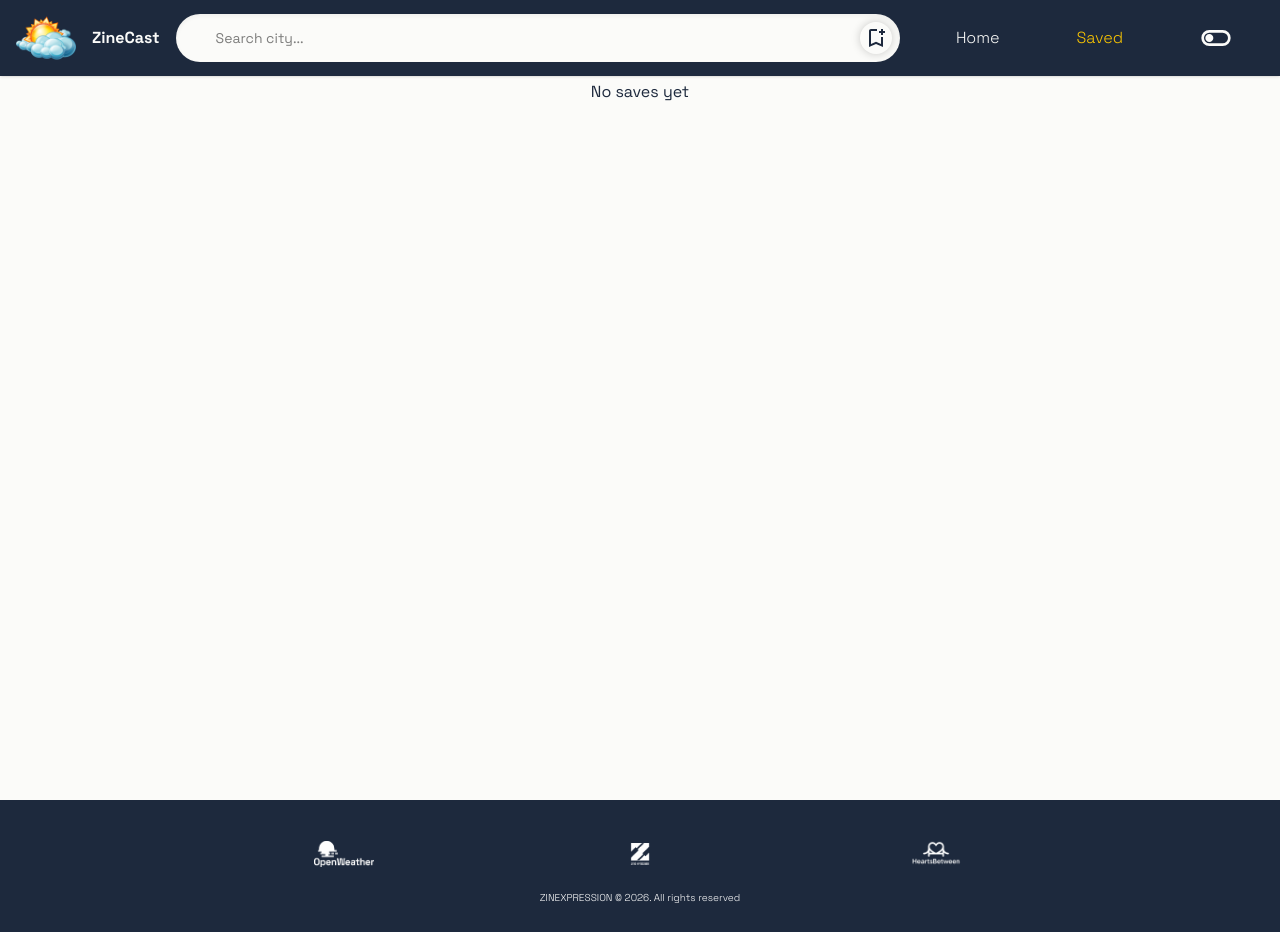
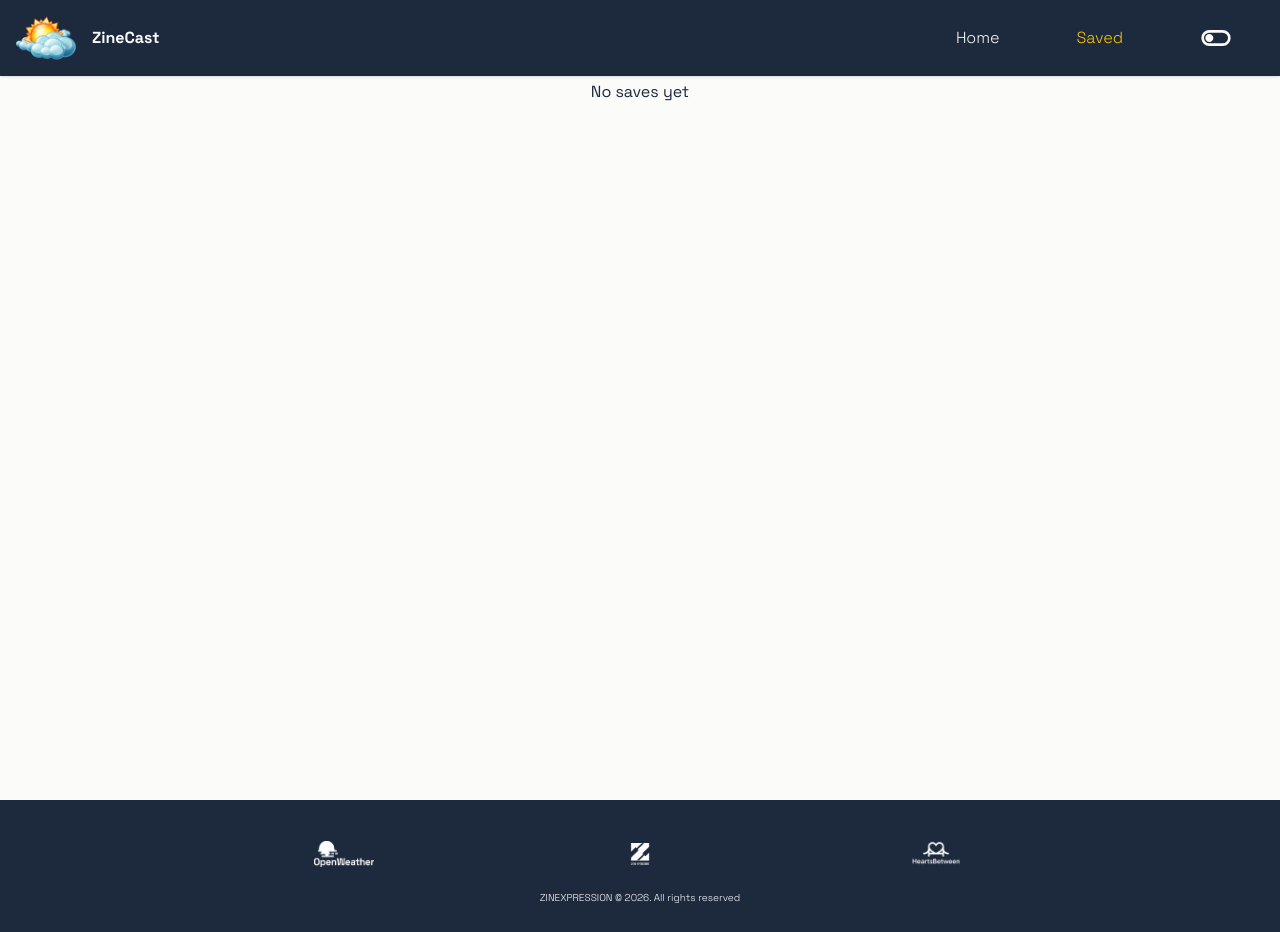
Before and after one commit to ZINECHIBUIKEM/WEATHER-APP, a React (Vite) app: page /saved-page in a window 1280 px wide. Built offline with nearby package versions, Linux system fonts and the light colour scheme.

Commit message:
Remove searchbar fom homepage in saved pages

```diff
--- /dev/null
+++ b/src/components/HeaderSaved.jsx
@@ -0,0 +1,80 @@
+import { useState } from "react";
+import { Rightbar } from "./Rightbar";
+import { HamburgerMenu } from "./Hamburgermenu";
+import { Link } from "react-router";
+import { NavLink } from "react-router";
+
+export function HeaderSaved({toggleMode, darkmode}) {
+  const [open, setOpen] = useState(false);
+
+  function openMenu() {
+    setOpen(!open);
+  }
+
+  function toggleTheme() {
+    toggleMode(!darkmode);
+  };
+
+  const navStyle = ({ isActive }) => {
+    return (
+      isActive
+        ?
+        "group relative text-yellow-400 font-thin"
+        :
+        "group relative text-olive-50 font-thin hover:text-yellow-400"
+    )
+  }
+
+
+
+
+  return (
+    <>
+      <nav className="fixed bg-slate-800 p-2 w-full flex flex-row items-center shadow-sm z-10 justify-between ">
+
+        <Link to="/" className="flex flex-row shrink-0">
+          <img src="/favicon.png" className="px-2 h-15 w-auto" />
+          <span className="hidden md:flex flex-row items-center font-bold text-olive-50 pl-2" >
+            ZineCast
+          </span>
+        </Link>
+
+        <HamburgerMenu darkmode={darkmode} openMenu={openMenu} open={open} />
+
+        {/* Menu */}
+        <nav className="hidden md:flex flex-row justify-between items-center px-10 gap-[6vw]">
+          <NavLink to="/" className={navStyle}>
+            Home
+            <span className="absolute -bottom-13 -right-4 opacity-0 px-2 py-1 rounded bg-black/80 text-white text-xs group-hover:opacity-90 transition-all duration-300 ease-in-out">
+              Homepage
+            </span>
+          </NavLink>
+          <NavLink to="/saved-page" className={navStyle}>
+            Saved
+            <span className="absolute -bottom-13 right-0 opacity-0 px-2 py-1 rounded bg-black/80 text-white text-xs group-hover:opacity-90 transition-all duration-300 ease-in-out">
+              Saved
+            </span>
+          </NavLink>
+          <div className="group relative">
+            <img src={`/toggle-${darkmode ? "on" : "off"}-icon.svg`} className="w-8" onClick={toggleTheme} />
+            {darkmode
+              ?
+              <span className="absolute -bottom-12 -right-10 opacity-0 px-2 py-1 whitespace-nowrap rounded bg-black/80 text-white text-xs group-hover:opacity-90 transition-all duration-300 ease-in-out">Switch to light mode
+              </span>
+              :
+              <span className="absolute -bottom-12 -right-10 opacity-0 px-2 py-1 whitespace-nowrap rounded bg-black/80 text-white text-xs group-hover:opacity-90 transition-all duration-300 ease-in-out">Switch to dark mode
+              </span>}
+          </div>
+
+        </nav>
+
+      </nav>
+
+      {/* RIGHT BAR IMPORT */}
+      {open && <Rightbar setOpen={setOpen} toggleMode={toggleMode} darkmode={darkmode} />}
+    </>
+
+
+
+  )
+};
--- a/src/pages/Savedpage.jsx
+++ b/src/pages/Savedpage.jsx
@@ -1,4 +1,4 @@
-import { Header } from "../components/Header";
+import { HeaderSaved } from "../components/HeaderSaved";
 import { Footer } from "../components/Footer";
 import { useState } from "react";
 import { WeatherDisplay } from "../components/WeatherDisplay";
@@ -18,7 +18,7 @@ export function Savedpage({ toggleMode, darkmode }) {
   if (historyLog) {
     return (
       <>
-        <Header toggleMode={toggleMode} darkmode={darkmode} />
+        <HeaderSaved toggleMode={toggleMode} darkmode={darkmode} />
 
 
         <div className={`flex flex-col gap-5 pt-20 bg-${darkmode ? "[#1D293D]" : "olive-50"} w-screen min-h-screen p-5`}>
@@ -44,7 +44,7 @@ export function Savedpage({ toggleMode, darkmode }) {
 
     return (
       <>
-        <Header toggleMode={toggleMode} darkmode={darkmode} />
+        <HeaderSaved toggleMode={toggleMode} darkmode={darkmode} />
 
         <div className={`text-${darkmode ? "olive-50" : "[#1D293D]"} pt-20 bg-${darkmode ? "[#1D293D]" : "olive-50"} w-screen min-h-screen`}>
           No saves yet
```
